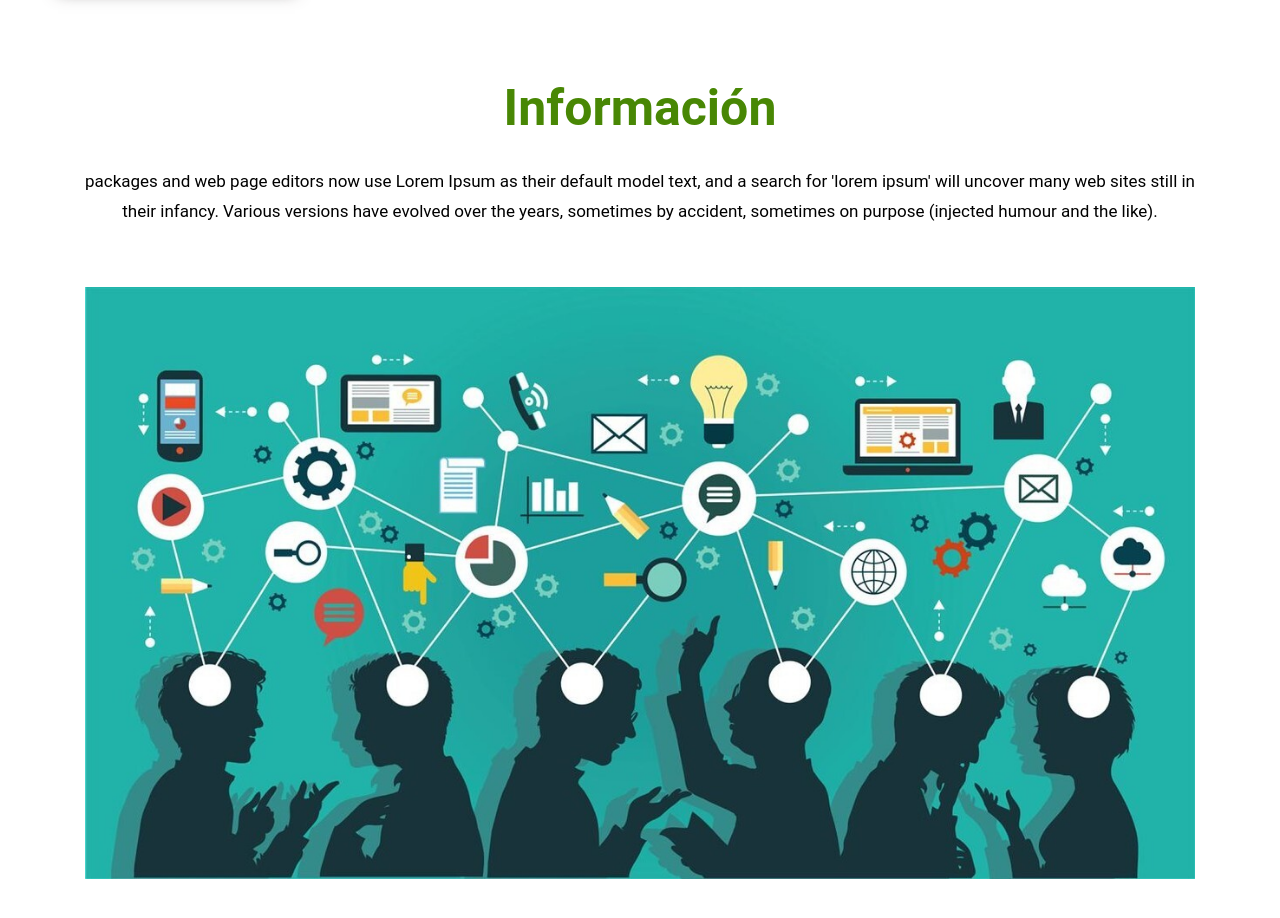
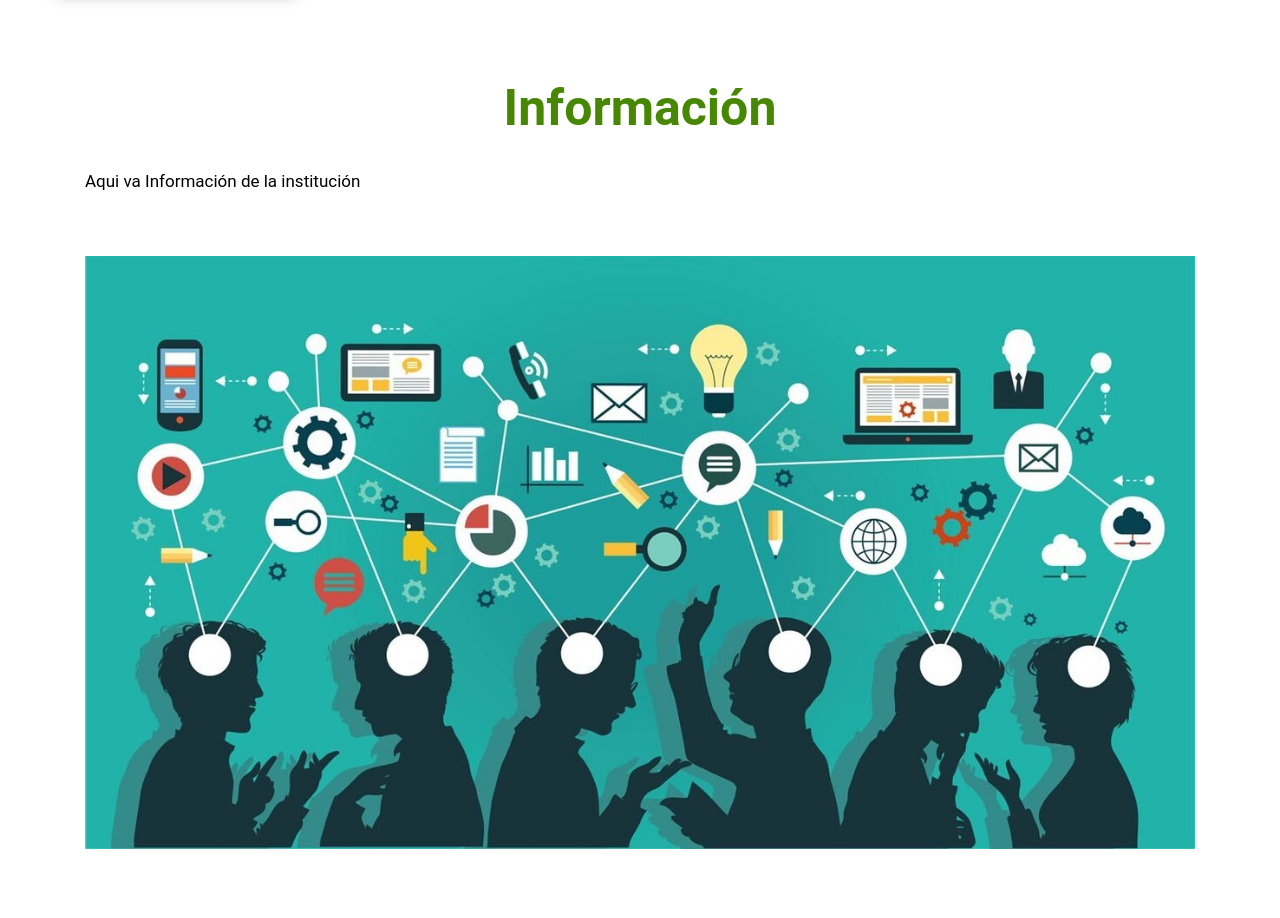
Before and after one commit to JappScodes/ConalbaAppywey35227tu07rhdhvsubdygydyguygyudgygygcdu, a plain HTML site: page index.html in a window 1280 px wide. Shown: the part 1980-2898 px from the top of the page. Drawn offline with nearby package versions, Linux system fonts and the light colour scheme.

Commit message:
cambios en la infomacionn

```diff
--- a/index.html
+++ b/index.html
@@ -283,10 +283,7 @@
         <div class="col-md-12">
           <div class="titlepage">
             <h2 style="text-align: center;">Información</h2>
-            <span style="text-align: center;">packages and web page editors now use Lorem Ipsum as their default model
-              text, and a search for 'lorem
-              ipsum' will uncover many web sites still in their infancy. Various versions have evolved over the years,
-              sometimes by accident, sometimes on purpose (injected humour and the like).</span>
+            <span style="text-align: center;">Aqui va Información de la institución</span>
           </div>
         </div>
       </div>
```
Also changed, not shown: galeryc/index.html (+1 -0 lines).
